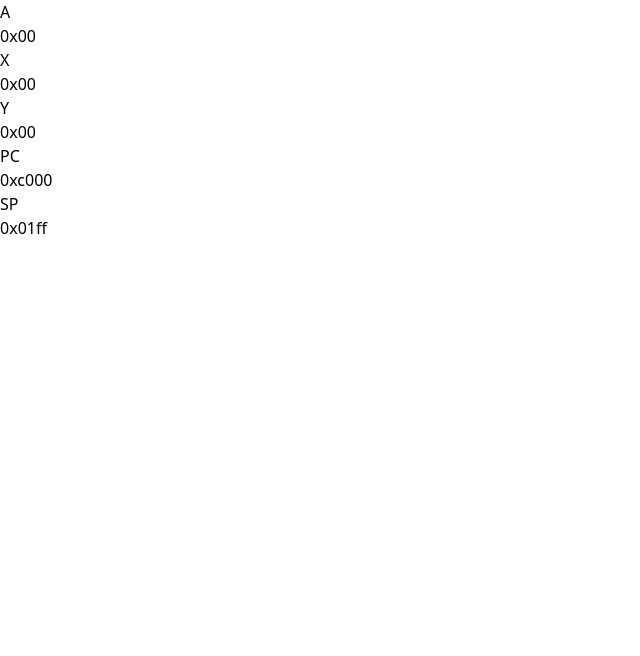
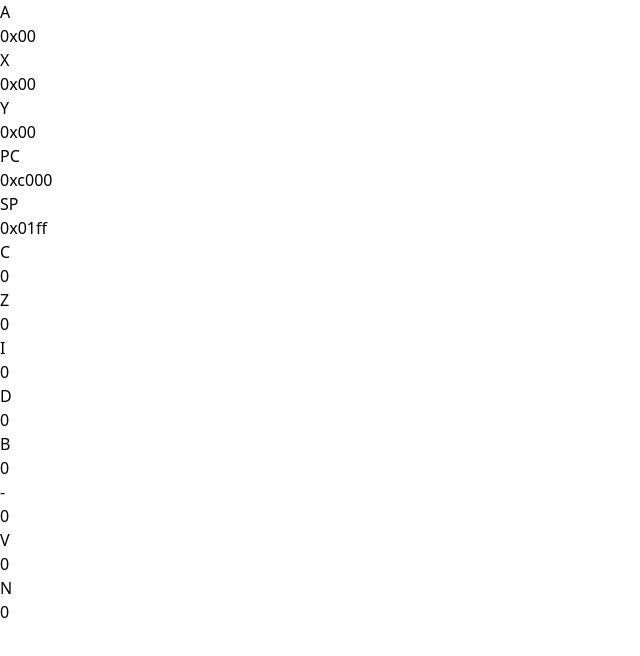
Before and after one commit to pedrohspires/PHantonNES, a React (Vite) app: page / in a window 1280 px wide. Shown: the top 656 px of the page, without its empty margins (0-640 px from the left). Built offline with nearby package versions, Linux system fonts and the light colour scheme.

Commit message:
Debug: Flags

```diff
--- a/src/Emulator.tsx
+++ b/src/Emulator.tsx
@@ -18,7 +18,7 @@ function Emulador() {
             pc: 0xc000,
             sp: 0x01ff,
             clock: 0,
-            p: "00000000"
+            p: "00000000" //CZIDB-VN
         }
 
         setCpu(cpu);
--- a/src/components/Debug/index.tsx
+++ b/src/components/Debug/index.tsx
@@ -1,5 +1,6 @@
 import { useContext } from "react";
 import cpuContext from "../../context/cpuContext";
+import Flags from "../Flags";
 import Register from "../Register";
 
 export default function Debug() {
@@ -17,6 +18,8 @@ export default function Debug() {
                 <Register value={cpu !== null ? cpu?.pc : null} label="PC" is16Bits />
                 <Register value={cpu !== null ? cpu?.sp : null} label="SP" is16Bits />
             </div>
+
+            <Flags />
         </div>
     )
 }
--- /dev/null
+++ b/src/components/Flags/index.tsx
@@ -0,0 +1,24 @@
+import { useContext } from "react";
+import cpuContext from "../../context/cpuContext";
+
+export default function Flags() {
+    const cpu = useContext(cpuContext);
+    const flags = "CZIDB-VN";
+
+    const renderFlag = (value: string, label: string): JSX.Element => {
+        return (
+            <div className="w-8 text-center">
+                <span className="font-bold text-white">{label}</span>
+                <div className="w-8 h-8 bg-white rounded-md flex items-center justify-center font-bold cursor-default">
+                    {value}
+                </div>
+            </div>
+        )
+    }
+
+    return (
+        <div className="flex justify-evenly">
+            {cpu?.p.split("").reverse().map((item, index) => renderFlag(item, flags[index]))}
+        </div>
+    )
+}
```
